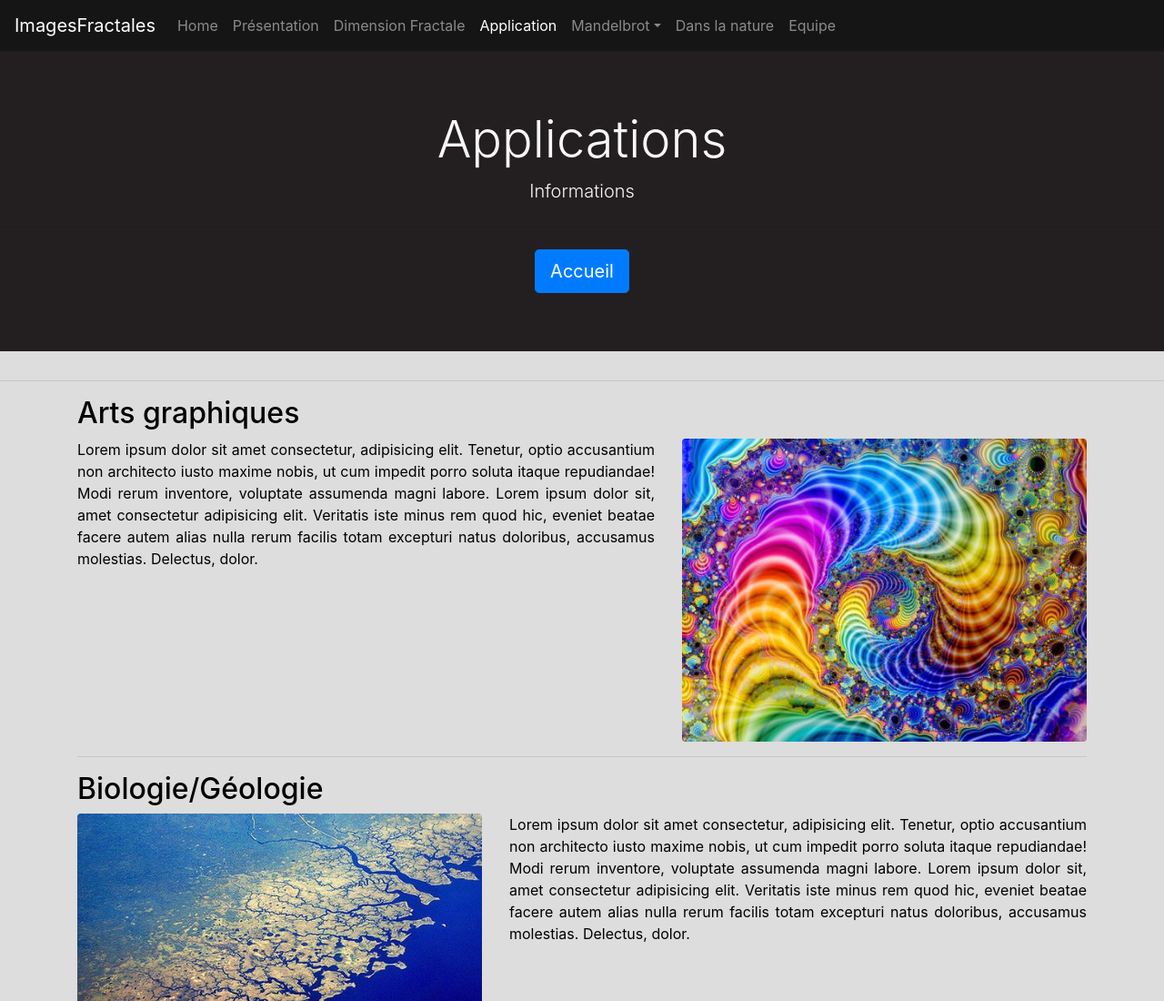
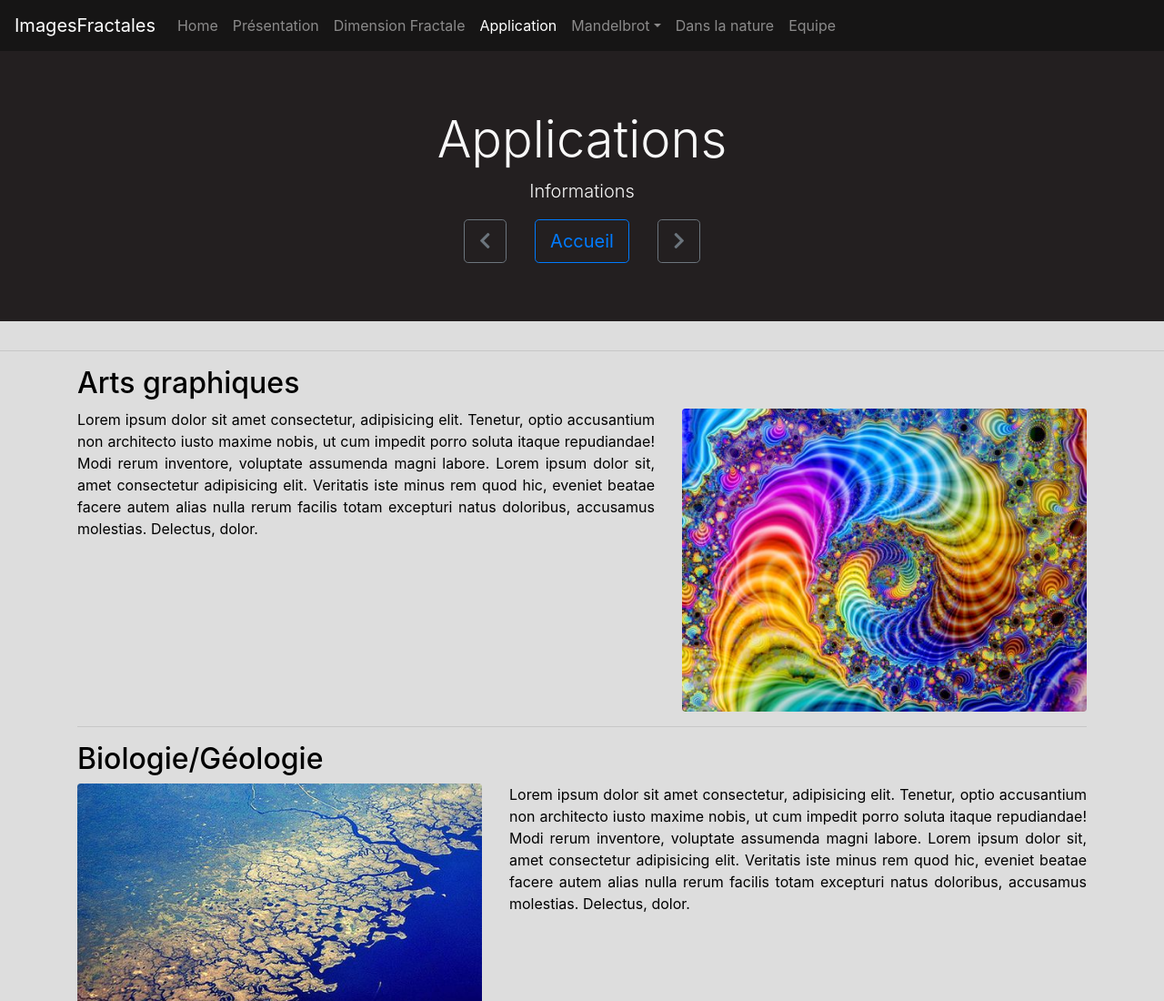
Before and after one commit to neicureuil/Images-Fractales, a plain HTML site: page site/application.html in a window 1280 px wide. Shown: the top 1100 px of the page at 91% size. Drawn offline with nearby package versions, Linux system fonts and the light colour scheme.

Commit message:
Update application.html

```diff
--- a/site/application.html
+++ b/site/application.html
@@ -3,7 +3,7 @@
 
 	<head>
 		<meta charset="utf-8"/>
-		<title>Images Fractales</title>
+		<title>Application - Images Fractales</title>
 		<meta name="viewport" content="width=device-width, initial-scale=1" />
 		<link rel="stylesheet" href="https://stackpath.bootstrapcdn.com/bootstrap/4.3.1/css/bootstrap.min.css" integrity="sha384-ggOyR0iXCbMQv3Xipma34MD+dH/1fQ784/j6cY/iJTQUOhcWr7x9JvoRxT2MZw1T" crossorigin="anonymous">
 		<link rel="stylesheet" href="https://use.fontawesome.com/releases/v5.7.0/css/all.css" integrity="sha384-lZN37f5QGtY3VHgisS14W3ExzMWZxybE1SJSEsQp9S+oqd12jhcu+A56Ebc1zFSJ" crossorigin="anonymous">
@@ -41,8 +41,10 @@
 				<div class="jumbotron jumbotron-fluid text-center">
                     <h1 class="display-4">Applications</h1>
 					<p class="lead">Informations</p>
-					<hr class="my-4">
-					<a class="btn btn-primary btn-lg" href="index.html" role="button">Accueil</a>
+					<a class="btn btn-outline-secondary btn-lg" href="index.html" role="button"><i class="fas fa-chevron-left"></i></a>&nbsp&nbsp&nbsp&nbsp&nbsp&nbsp
+                    <a class="btn btn-outline-primary btn-lg" href="index.html" role="button">Accueil</a>&nbsp&nbsp&nbsp&nbsp&nbsp&nbsp
+                    <a class="btn btn-outline-secondary btn-lg" href="dimension.html" role="button"><i class="fas fa-chevron-right"></i></a>
+                    <br>
 				</div>
 			</header>
 
```
